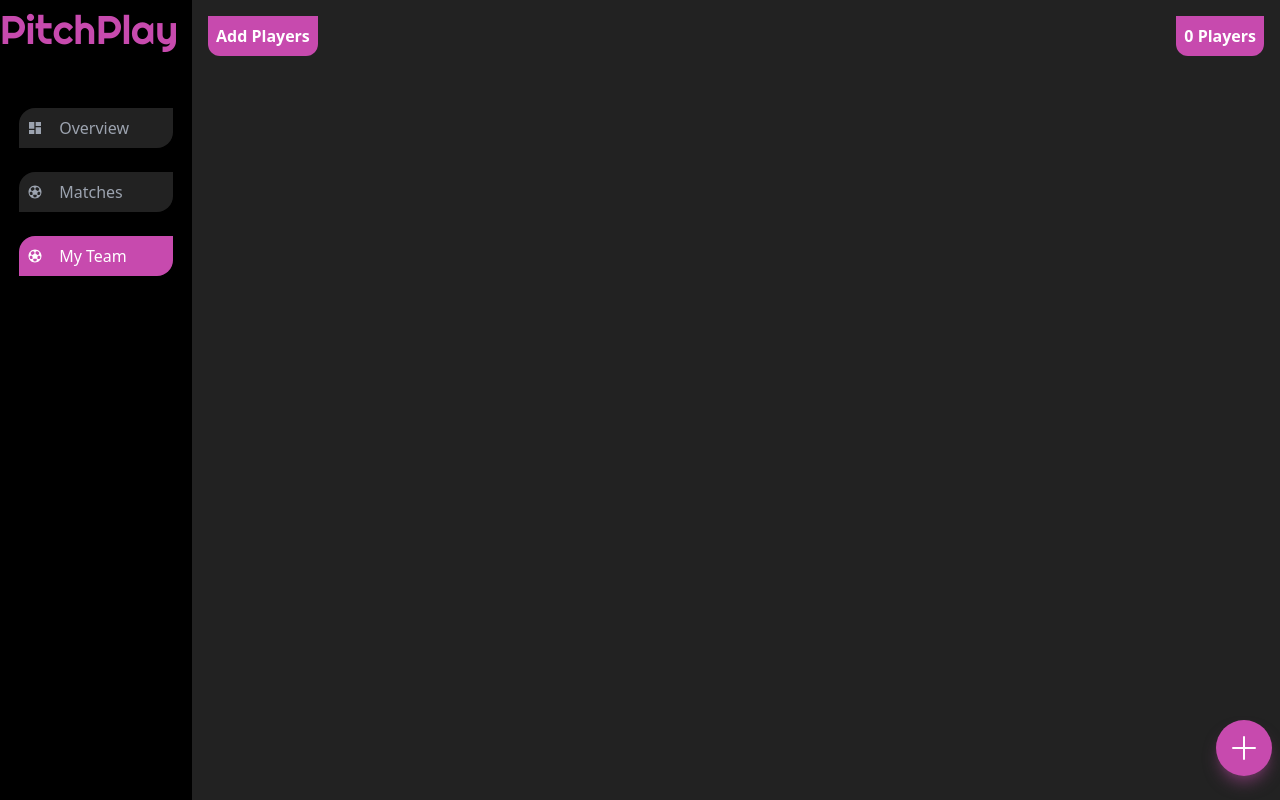
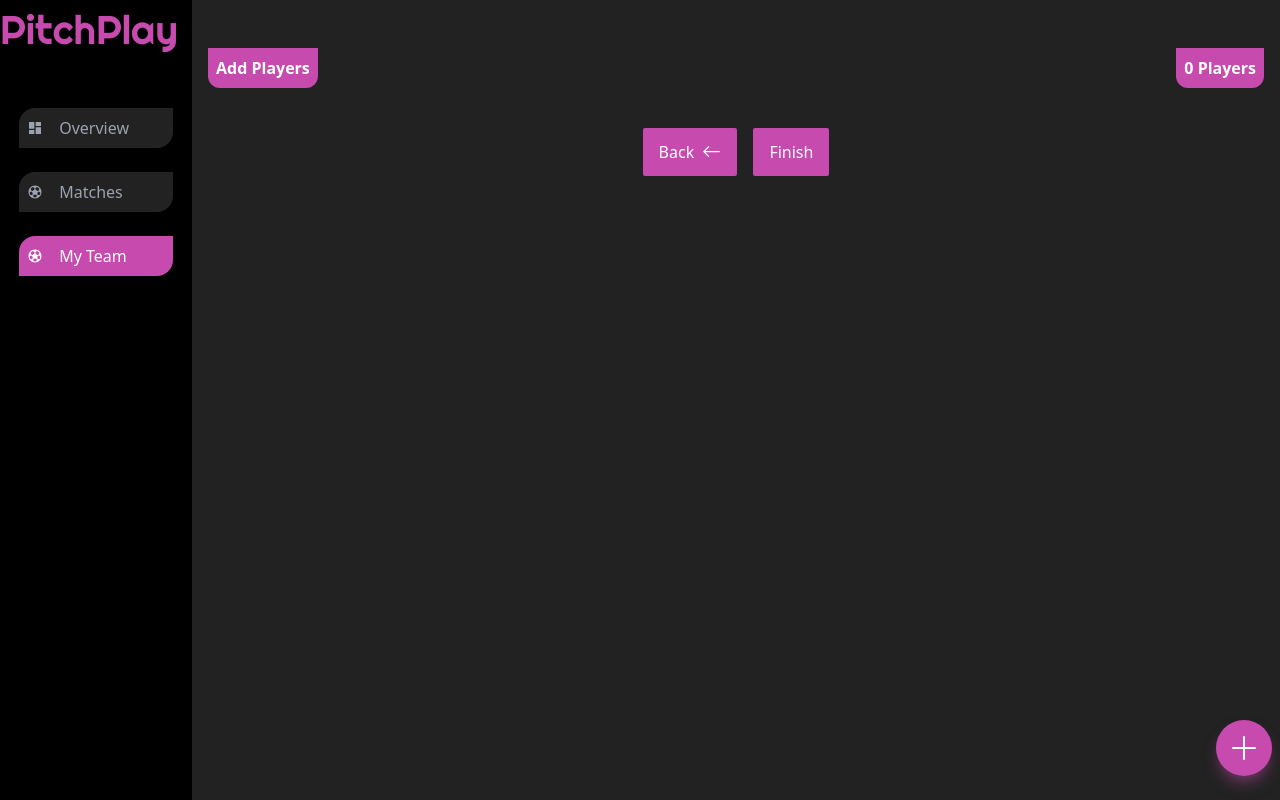
Before and after one commit to Sosaristic/pitch-play, a React (Vite) app: page /dashboard/my-team/create-team in a window 1280 px wide. Both pictures are taken after a click on the button "Next". Shown: the top 800 px of the page. Built offline with nearby package versions, Linux system fonts and the light colour scheme.

Commit message:
added functionality to create team buttons

```diff
--- a/src/components/Dashboard/MyTeam/CreateTeam.jsx
+++ b/src/components/Dashboard/MyTeam/CreateTeam.jsx
@@ -1,29 +1,44 @@
-import React, { useState } from 'react'
-import {CreateTeamForm1, CreateTeamForm2} from "../../Dashboard"
+import React, { useState, useRef } from "react";
+import { useNavigate } from "react-router-dom";
+import { CreateTeamForm1, CreateTeamForm2 } from "../../Dashboard";
+import { useNewTeamData } from "../../../context/CreateTeamData";
 
 export default function CreateTeam() {
-    const [steps, setSteps] = useState(1)
-    const [teamData, setTeamData] = useState({
-        firstForm: null,
-        secondForm: null
-    })
+  const navigate = useNavigate()
+    const {teamLineUp,} = useNewTeamData()
+    const firstFormValues = useRef()
+  const [steps, setSteps] = useState(1);
 
-    const handleFormSubmit = (context, values)=>{
-        if(context === "firstForm"){
-            setTeamData({
-                ...teamData, firstForm: values
-            })
-            setSteps(2)
-        }
 
-    }
+
+
+  const handlePrev = ()=>{
+    setSteps(prev=>prev-1)
+  }
+  const handleFirstForm = (formVales)=>{
+firstFormValues.current = formVales
+setSteps(prev=>prev + 1)
+  }
+  const handleFinish = ()=>{
+console.log(teamLineUp);
+console.log(firstFormValues);
+navigate("/dashboard/my-team", {replace: true})
+  }
   return (
-    <div className='px-4 pb-[7rem]'>
+    <div className="px-4 pb-[7rem] pt-[2rem]">
+      <div>
+        {steps === 1 && (
+          <div>
+            <CreateTeamForm1 handleFormOneSubmit={handleFirstForm} />
+          </div>
+        )}
+        {steps === 2 && (
+          <div>
+            <CreateTeamForm2 handlePrev={handlePrev} handleFinish ={handleFinish} />
+          </div>
+        )}
 
-        <div>
-            {steps === 1 && <div><CreateTeamForm1 handleFormOneSubmit={handleFormSubmit}/></div>}
-            {steps === 2 && <div><CreateTeamForm2 /></div>}
-        </div>
+      </div>
     </div>
-  )
+  );
 }
--- a/src/components/Dashboard/MyTeam/CreateTeamForm1.jsx
+++ b/src/components/Dashboard/MyTeam/CreateTeamForm1.jsx
@@ -29,7 +29,7 @@ export default function CreateTeamForm1({ handleFormOneSubmit }) {
 
   const handleSubmit = (e) => {
     e.preventDefault();
-    handleFormOneSubmit("firstForm", teamData);
+    handleFormOneSubmit(teamData);
   };
 
   return (
@@ -91,7 +91,7 @@ export default function CreateTeamForm1({ handleFormOneSubmit }) {
 
           <button
             type="submit"
-            className="text-[1.2rem] flex items-center gap-2 text-white mt-8 bg-primary rounded-lg px-6 py-1 transition-colors duration-300 lg:hover:bg-hover "
+            className="text-[1.2rem] flex items-center gap-2 text-white mt-8 bg-primary rounded-sm px-6 py-1 transition-colors duration-300 lg:hover:bg-hover "
           >
             Next
             <span><BsArrowRight /></span>
--- a/src/components/Dashboard/MyTeam/CreateTeamForm2.jsx
+++ b/src/components/Dashboard/MyTeam/CreateTeamForm2.jsx
@@ -1,12 +1,22 @@
-import React from 'react'
-import { useNewTeamData } from '../../../context/CreateTeamData';
-import SquadList from './SquadList'
+import React from "react";
+import { useNewTeamData } from "../../../context/CreateTeamData";
+import SquadList from "./SquadList";
+import { BsArrowLeft } from "react-icons/bs";
 
-export default function TeamSquad() {
-   const {teamLineUp} = useNewTeamData()
+export default function TeamSquad({ handlePrev, handleFinish }) {
+  const { teamLineUp, setShowNotification } = useNewTeamData();
+
+  const handleSecondForm = () => {
+    if (teamLineUp.length >= 11) {
+      handleFinish();
+    }
+    else{
+      setShowNotification(true)
+    }
+  };
   return (
-    <main>
-        <div className="flex items-center ">
+    <main className="flex flex-col relative">
+      <div className="flex items-center ">
         <h2 className="w-fit bg-primary p-2 rounded-bl-xl rounded-br-xl font-bold mt-4 ">
           Add Players
         </h2>
@@ -15,8 +25,27 @@ export default function TeamSquad() {
         </p>
       </div>
       <section>
-        <SquadList teamContext={useNewTeamData}/>
+        <SquadList teamContext={useNewTeamData} />
       </section>
+      <div className="flex justify-center gap-4 mt-4">
+        <button
+          type="button"
+          className="flex gap-2 items-center bg-primary px-4 rounded-sm h-[3rem]"
+          onClick={handlePrev}
+        >
+          Back{" "}
+          <span className="text-[1.2rem]">
+            <BsArrowLeft />
+          </span>
+        </button>
+        <button
+          type="button"
+          className="flex gap-2 items-center bg-primary px-4 rounded-sm lg:h-[3rem]"
+          onClick={handleSecondForm}
+        >
+          Finish
+        </button>
+      </div>
     </main>
-  )
+  );
 }
--- a/src/components/Dashboard/MyTeam/MyTeam.jsx
+++ b/src/components/Dashboard/MyTeam/MyTeam.jsx
@@ -8,10 +8,10 @@ export default function MyTeam() {
   return (
     <div className="w-full relative">
 
-     {haveTeam && <div className="sticky top-0 z-[100]"><MyTeamNav /></div>}
+     {haveTeam && <div className="sticky top-11 lg:top-0 z-[100]"><MyTeamNav /></div>}
 
       {haveTeam ? (
-        <div className="px-2 pb-[6.5rem] lg:pb-1  ">
+        <div className="px-2 pb-[6.5rem] pt-[2rem] lg:pb-1 ">
 
           <Outlet />
         </div>
--- a/src/components/Dashboard/MyTeam/SquadList.jsx
+++ b/src/components/Dashboard/MyTeam/SquadList.jsx
@@ -69,9 +69,9 @@ export default function SquadList({teamContext, setMinTeamLength}) {
   };
   // console.log(teamLineUp);
   return (
-    <div>
+    <div className="min-h-full">
 
-      <div className="mt-6 flex flex-col min-h-screen">
+      <div className="mt-6 flex flex-col min-h-full">
         {teamLineUp?.map((item) => (
           <SquadListCard
             key={item.id}
--- a/src/components/Dashboard/MyTeam/TeamSettings.jsx
+++ b/src/components/Dashboard/MyTeam/TeamSettings.jsx
@@ -3,7 +3,6 @@ import { IoMdShirt } from "react-icons/io";
 import { regEx } from "../../Form/regex";
 
 import { TextField } from "../../Form";
-import { Button } from "../../UI";
 
 export default function TeamSettings() {
 const [teamData, setTeamData] = useState({
@@ -33,7 +32,7 @@ console.log(teamData);
 }
   return (
     <div className="relative">
-      <h2 className="w-fit bg-primary p-2 rounded-bl-xl rounded-br-xl font-bold mt-4 ">
+      <h2 className="w-fit bg-primary p-2 rounded-bl-xl rounded-br-xl font-bold">
         Team Settings
       </h2>
 
@@ -65,7 +64,7 @@ console.log(teamData);
           </div>
         </div>
 
-        <button type="submit" className="text-[1.2rem] mt-8 bg-primary rounded-lg px-6 py-1 transition-colors duration-300 lg:hover:bg-hover ">Save</button>
+        <button type="submit" className="text-[1.2rem] text-white mt-8 bg-primary rounded-lg px-6 py-1 transition-colors duration-300 lg:hover:bg-hover ">Save</button>
       </form>
     </div>
   );
--- a/src/components/Layout/MobileHeader.jsx
+++ b/src/components/Layout/MobileHeader.jsx
@@ -4,8 +4,8 @@ import { Link } from "react-router-dom"
 export default function MobileHeader(){
     return(
         <>
-         <header className="lg:hidden text-center sm:text-left px-2 py-1">
-      <Link to="/" className="font-righteous text-primary text-[2rem] lg:text-[2.5rem] py-4">
+         <header className="lg:hidden fixed top-0 right-0 left-0 z-[100] bg-grey  px-2 py-1">
+      <Link to="/" className="font-righteous text-primary text-[1.6rem] lg:text-[2.5rem]">
           PitchPlay
         </Link>
       </header>
--- a/src/pages/Dashboard.jsx
+++ b/src/pages/Dashboard.jsx
@@ -11,7 +11,7 @@ export default function Dashboard() {
       <NewTeamDataProvider>
     <main className='flex relative min-h-full'>
         <div className="side-bar hidden lg:block w-[15%] min-h-[100vh]"><MainSideNav /></div>
-        <div className="w-[70%] min-h-full bg-grey flex-1">
+        <div className="w-[70%] relative min-h-[100vh] bg-grey flex-1">
 
           <MobileHeader />
           <Outlet/>
```
